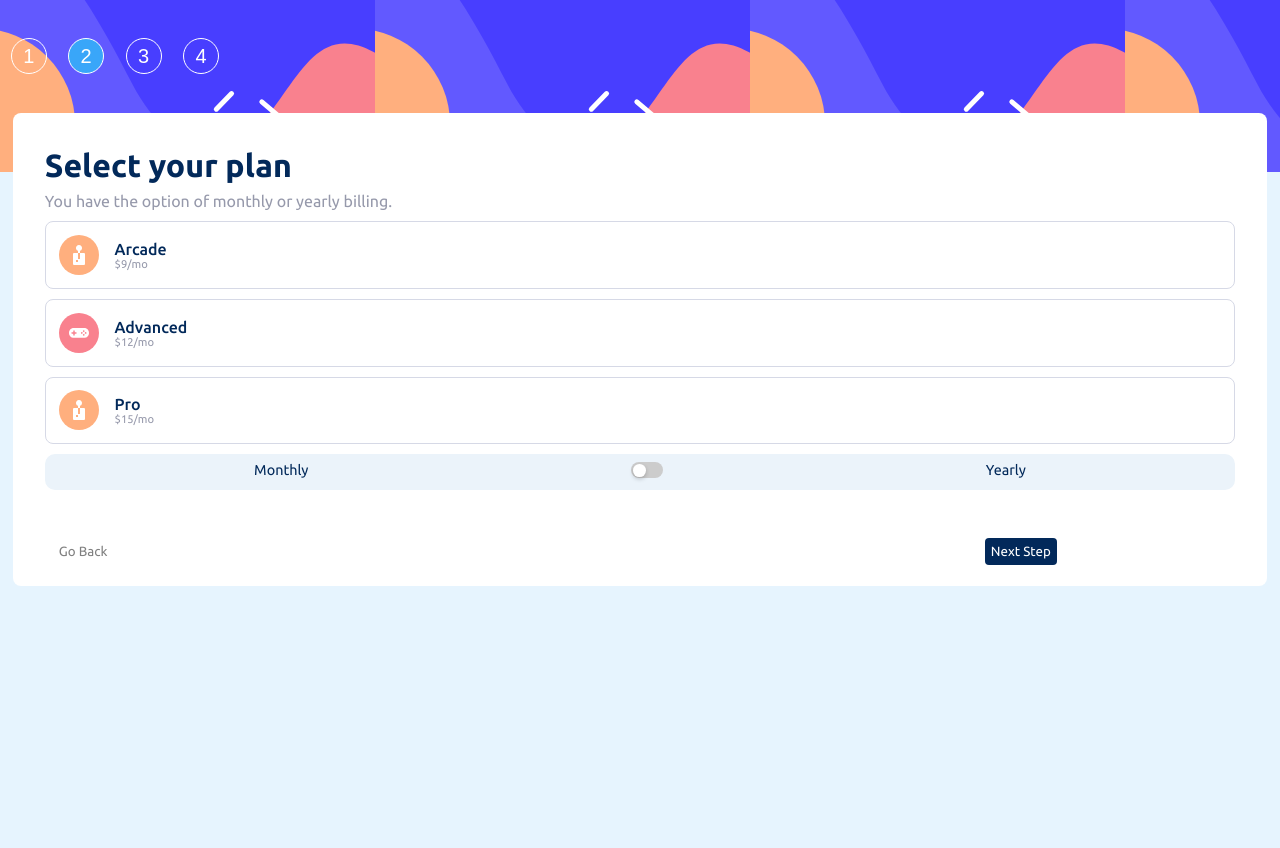
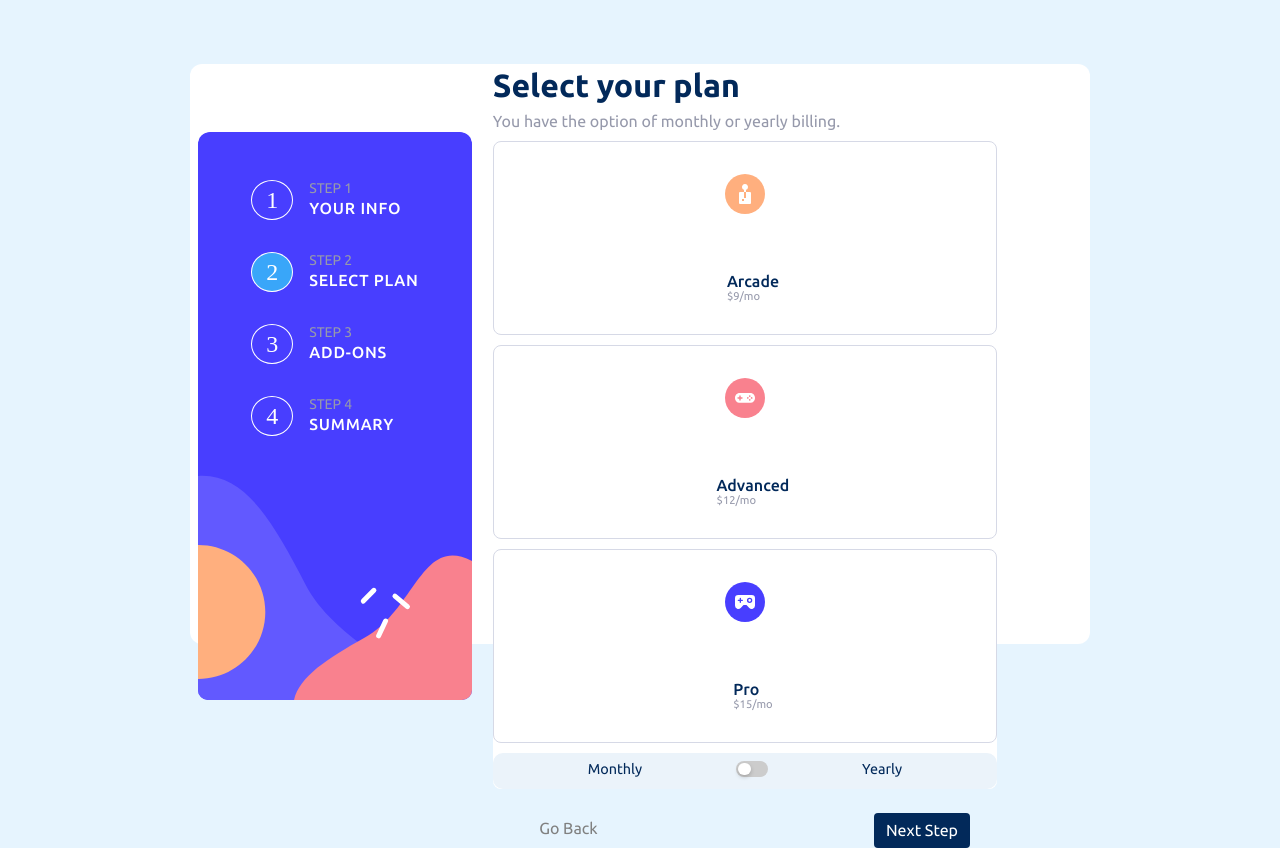
Before and after one commit to yaadevmohit/modern-form, a React (Vite) app: page / in a window 1280 px wide. Both pictures are taken after typing "Sample", "name@example.com", "5551234" into the empty fields and a click on the button "Next Step". Before the commit the page ends 800 px from the top, so only its background shows below. Built offline with nearby package versions, Linux system fonts and the light colour scheme.

Commit message:
style update

```diff
--- a/src/App.css
+++ b/src/App.css
@@ -12,25 +12,31 @@
   display: flex;
   flex-flow: column wrap;
   align-items: center;
-  /* position: relative; */
-  min-height: 100vh;
+
 }
 
 .form-step-container {
   display: flex;
+  align-items: center;
+  justify-content: center;
+  background-image: url("assets/images/bg-sidebar-mobile.svg");
+  width: 100%;
 }
 
-.form-step {
-  width: 2.25rem;
-  height: 2.25rem;
-  font-size: 1.25rem;
+
+
+.form-step-button {
+  width: 2.50rem;
+  height: 2rem;
+  font-size: 1.5rem;
   border-radius: 100%;
   background-color: transparent;
   border: solid white;
   border-width: thin;
   color: white;
   margin: 2.4rem 0.67rem;
-  cursor: pointer;
+  text-align: center;
+  padding-top: 6px;
 }
 
 .active {
@@ -38,29 +44,31 @@
 }
 
 
-.main-form {
+.form-input-container {
   background: white;
   margin-left: 0.8rem;
   margin-right: 0.8rem;
   padding: 0.5rem 2rem;
   border-radius: 8px;
-  /* position: relative; */
+  position: relative;
+  top: -1.5rem;
 }
-
 
 /* Footer  */
 .footerButtons {
   margin-top: 2.5rem;
-  position: sticky;
+  position: absolute;
   bottom: 0;
-  height: 3rem;
+  right: 0rem;
+  height: 4rem;
   background-color: white;
-  width: 80vw;
+  width: 100vw;
+
 }
 
 .forwardButton {
   border: none;
-  margin: 0.5rem;
+  margin: 1.25rem;
   padding: 6px;
   border-radius: 4px;
   background-color: hsl(213,96%,18%);
@@ -75,7 +83,7 @@
   background-color: transparent;
   color: gray;
   font-family: "Ubuntu-Regular";
-  margin: 0.5rem;
+  margin: 1rem;
   padding: 6px;
 }
 
@@ -118,7 +126,7 @@
 
 /* Step Two */
 
-.optionContainer {
+.option-container {
   max-width: 100%;
   border: Solid hsl(229, 24%, 87%);
   border-radius: 8px;
@@ -131,9 +139,6 @@
   padding: 0.8rem 0.8rem;
 }
 
-.optionContainer > span {
-  justify-self: flex-end;
-}
 
 .option {
   display: flex;
@@ -150,7 +155,7 @@
   color: hsl(231, 11%, 63%);
 }
 
-.optionContainer > span {
+.option-container > span {
   font-size: 0.8rem;
   color: hsl(243, 100%, 62%);
   font-family: "Ubuntu-Medium";
@@ -158,7 +163,7 @@
   justify-self: flex-end;
 }
 
-.optionContainer > input[type="radio"] {
+.option-container > input[type="radio"] {
   display: None;
 }
 
@@ -218,3 +223,109 @@
 .switch input:checked + .slider::before {
   transform: translateX(1rem);
 }
+
+#button-name, #button-info {
+  display: none;
+}
+
+@media screen and (min-width: 860px){
+  .form-container {
+    flex-flow: row wrap;
+    align-items: center;
+    background-color: white;
+    /* padding: 1rem 0.5rem; */
+    border-radius: 12px;
+    width: auto;
+    margin-top: 4rem;
+    height: 580px;
+    width: 900px;
+  }
+  .main-form {
+    position: relative;
+    min-width: 530px;
+    min-height: 387px;
+  }
+  .form-step-container {
+    background-image: url(assets/images/bg-sidebar-desktop.svg);
+    background-repeat: no-repeat;
+    flex-flow: column wrap;
+    justify-content: flex-start;
+    align-content: center;
+    width: 274px;
+    margin: 0.5rem 0.5rem;
+    height: 100%;
+    border-radius: 12px;
+    padding-top: 2rem;
+  }
+
+  .form-input-container {
+    padding: 0;
+  }
+
+  .form-step {
+    display: flex;
+    margin-right: auto;
+    color: var(--cool-gray);
+  }
+  #button-name {
+    font-family: "Ubuntu-Regular";
+    margin-top: 1rem;
+    display: block;
+    font-size: 14px;
+  }
+  #button-info {
+    display: block;
+    color: white;
+    margin-top: 0.2rem;
+    font-family: "Ubuntu-Medium";
+    letter-spacing: .05rem;
+    font-size: 16px;
+  }
+
+  .form-step-button {
+    margin: 1rem;
+    margin-left: 0rem;
+  }
+
+  .footerButtons {
+    width: auto;
+    bottom: -2rem;
+  }
+  .forwardButton {
+    right: 2.5rem;
+    margin: 0;
+    width: 6rem;
+    height: 2.2rem;
+    font-size: 1rem;
+    top: 2rem;
+
+  }
+  .backward-button {
+    position: absolute;
+    left: -30.8rem;
+    top: 1rem;
+    font-size: 1rem;
+  }
+  .option-container {
+    padding: 2rem 1rem;
+    flex-direction: column;
+    justify-content: space-between;
+    min-height: 8rem;
+    min-width: 8rem;
+  }
+
+  .step-two-options {
+    display: flex;
+    justify-content: space-between;
+    margin-top: 2rem;
+  }
+
+  .step-info {
+    font-size: 1rem;
+  }
+
+
+  .option-container:hover{
+    border: solid rgb(28, 5, 208);
+  }
+}
--- a/src/App.jsx
+++ b/src/App.jsx
@@ -1,11 +1,11 @@
 import { useState } from 'react'
 import StepOne from './StepOne'
 import StepTwo from './StepTwo'
-import StepInfo from './StepInfo'
 import Footer from './Footer'
 import './index.css'
 import './App.css'
 import StepThree from './StepThree'
+import data from "./assets/formData"
 
 const App = () =>  {
   const [step, setStep] = useState(1)
@@ -40,17 +40,39 @@ const App = () =>  {
     })
   }
 
+  const buttonsData = data.formSteps
+  const formButtons = buttonsData.map(button => {
+    return (<div className='form-step'>
+              <div
+                className={step === button.key ? "form-step-button active" : "form-step-button"} key={button.key}
+              >
+                {button.key}
+              </div>
+            <div className="step-info">
+              <span id="button-name">{button.name}<br/></span>
+              <span id="button-info">{button.info}</span>
+            </div>
+            </div>)
+  })
+
   return (
     <>
-      <div className='form-containr'>
+      <div className='form-container'>
         <div  className='form-step-container'>
-          <button className={step === 1 ? "form-step active" : "form-step"}>1</button>
-          <button className={step === 2 ? "form-step active" : "form-step"}>2</button>
-          <button className={step === 3 ? "form-step active" : "form-step"}>3</button>
-          <button className={step === 4 ? "form-step active" : "form-step"}>4</button>
+                  {formButtons}
         </div>
         <form className='main-form'>
-          {step == 1 ? <StepOne onChange={handleChange} value={formData}/> : step == 2 ? <StepTwo /> : step==3 ? <StepThree/> : <div></div>}
+          <div className='form-input-container'>
+            {
+              step == 1 ? <StepOne onChange={handleChange} data={formData}/>
+              :
+                step == 2 ? <StepTwo />
+              :
+                step==3 ? <StepThree/>
+              :
+                <div></div>
+            }
+          </div>
           {step <= 4 && <Footer handleClick={handleClick} step={step}/>}
         </form>
       </div>
--- a/src/Footer.jsx
+++ b/src/Footer.jsx
@@ -2,10 +2,9 @@ const Footer = ({handleClick, step}) => {
     return (
         <>
             <div className='footerButtons'>
-                <button className={step > 1 ? 'backward-button' : 'hide-btn'} onClick={handleClick} value="back-btn">Go Back</button>
+                <button className={step > 1 ? 'backward-button' : 'hide-btn'} onClick={handleClick} value="back-btn" type="submit">Go Back</button>
                 <button className='forwardButton' onClick={handleClick} value="fwd-btn">Next Step</button>
             </div>
-
         </>
     )
 }
--- a/src/Option.jsx
+++ b/src/Option.jsx
@@ -2,10 +2,10 @@ const Option = ({inputName, nameDetail, logo, type, children}) => {
 
 
     return(
-        <div className='optionContainer'>
+        <div className='option-container'>
             <input type={type} id= {inputName} name={inputName} value={inputName}  />
             <img src={logo}/>
-            <label className='option' for={inputName}>
+            <label className='option' htmlFor={inputName}>
                 {inputName}
                 <span>{nameDetail}</span>
             </label>
--- a/src/StepInfo.jsx
+++ b/src/StepInfo.jsx
@@ -1,4 +1,4 @@
-const StepInfo = ({heading, about, step}) => {
+const StepInfo = ({heading, about}) => {
     return (
       <div >
         <h2 className='heading-info'>{heading}</h2>
--- a/src/StepTwo.jsx
+++ b/src/StepTwo.jsx
@@ -1,51 +1,56 @@
 import React, { useState } from 'react'
 import './assets/fonts/Ubuntu-Bold.ttf'
-import arcadeSvg from './assets/images/icon-arcade.svg'
-import advancedSvg from './assets/images/icon-advanced.svg'
-import proSvg from './assets/images/icon-pro.svg'
 import Option from './Option'
 import StepInfo from './StepInfo'
+import data from "./assets/formData"
 
-const optionsData = {
-    Arcade: {
-        name: "Arcade",
-        logo: arcadeSvg,
-        moPrice: "$9/mo",
-        yrPrice: "$99/yr",
-    },
-    Advanced: {
-        name: "Advanced",
-        logo: advancedSvg,
-        moPrice: "$12/mo",
-        yrPrice: "$120/yr",
-    },
-    Pro: {
-        name: "Pro",
-        logo: proSvg,
-        moPrice: "$15/mo",
-        yrPrice: "$150/yr",
-    }
-}
+// const optionsData = {
+//     Arcade: {
+//         name: "Arcade",
+//         logo: arcadeSvg,
+//         moPrice: "$9/mo",
+//         yrPrice: "$99/yr",
+//     },
+//     Advanced: {
+//         name: "Advanced",
+//         logo: advancedSvg,
+//         moPrice: "$12/mo",
+//         yrPrice: "$120/yr",
+//     },
+//     Pro: {
+//         name: "Pro",
+//         logo: proSvg,
+//         moPrice: "$15/mo",
+//         yrPrice: "$150/yr",
+//     }
+// }
+
+const optionsData = data.stepTwoOptions
 
 const StepTwo = () => {
 
     const [isYearly, setIsYearly] = useState(false);
 
+    const options = optionsData.map(option => {
+        return (
+            <div className='option-container'>
+                <input type="radio" name={option.id} value={option.name}  />
+                <img src={option.logo}/>
+                <label className='option' htmlFor={option.id}>
+                    {option.name}
+                    <span>{isYearly ? option.yrPrice : option.moPrice}</span>
+                </label>
+                {isYearly && <span>2 Months free</span>}
+            </div>
+            )
+    })
     function handleToggle() {
         setIsYearly(!isYearly)
     }
     return(
         <>
             <StepInfo heading="Select your plan" about="You have the option of monthly or yearly billing."/>
-            <Option inputName={optionsData.Arcade.name} logo={optionsData.Arcade.logo} nameDetail={isYearly ? optionsData.Arcade.yrPrice : optionsData.Arcade.moPrice} type="radio">
-                {isYearly && <span>2 Months free</span>}
-            </Option>
-            <Option inputName={optionsData.Advanced.name} logo={optionsData.Advanced.logo} nameDetail={isYearly ? optionsData.Advanced.yrPrice : optionsData.Advanced.moPrice} type="radio">
-                {isYearly && <span>2 Months free</span>}
-            </Option>
-            <Option inputName={optionsData.Pro.name} logo={optionsData.Arcade.logo} nameDetail={isYearly ? optionsData.Pro.yrPrice : optionsData.Pro.moPrice} type="radio">
-                {isYearly && <span>2 Months free</span>}
-            </Option>
+           {options}
             <div className='interval-toggle'>
                 <span>Monthly</span>
                 <label className='switch'>
--- /dev/null
+++ b/src/assets/formData.jsx
@@ -0,0 +1,79 @@
+import arcadeSvg from './images/icon-arcade.svg'
+import advancedSvg from './images/icon-advanced.svg'
+import proSvg from './images/icon-pro.svg'
+export default {
+    formSteps: [
+        {
+            key: 1,
+            name: "STEP 1",
+            info: "YOUR INFO"
+        },
+
+        {
+            key: 2,
+            name: "STEP 2",
+            info: "SELECT PLAN"
+        },
+
+        {
+            key: 3,
+            name: "STEP 3",
+            info: "ADD-ONS"
+        },
+
+        {
+            key: 4,
+            name: "STEP 4",
+            info: "SUMMARY"
+        }
+    ],
+
+    stepOneInputs: [
+        {name: "Name",
+         type: "text",
+         placeholder: "e.g. stephen king",
+         id: "name"
+        },
+
+        {name: "Email Address",
+        type: "email",
+        placeholder: "e.g. anexample@example.com",
+        id: "email"
+        },
+
+        {name: "Phone Number",
+        type: "tel",
+        placeholder: "+123456789",
+        id: "phone"
+        }
+    ],
+
+    stepTwoOptions: [
+        {
+            name: "Arcade",
+            logo: arcadeSvg,
+            moPrice: "$9/mo",
+            yrPrice: "$99/yr",
+            isChecked: false,
+            id:"arcade"
+        },
+
+        {
+            name: "Advanced",
+            logo: advancedSvg,
+            moPrice: "$12/mo",
+            yrPrice: "$120/yr",
+            isChecked: false,
+            id:"advanced"
+        },
+
+        {
+            name: "Pro",
+            logo: proSvg,
+            moPrice: "$15/mo",
+            yrPrice: "$150/yr",
+            isChecked: false,
+            id: "pro"
+        }
+    ]
+}
--- a/src/index.css
+++ b/src/index.css
@@ -1,10 +1,3 @@
-body {
-  margin: 0;
-  background-image: url(assets/images/bg-sidebar-mobile.svg);
-  background-position: left top;
-  background-repeat: repeat-x;
-  background-color: hsl(206, 94%, 95%);
-}
 
 @font-face {
   font-family: "Ubuntu-Bold";
@@ -20,3 +13,10 @@ body {
   font-family: "Ubuntu-Regular";
   src: url("./assets/fonts/Ubuntu-Regular.ttf") format('truetype');
 }
+body {
+  margin: 0;
+  background-color: hsl(206, 94%, 95%);
+  display: flex;
+  align-items: center;
+  justify-content: center;
+}
```
Also changed, not shown: src/InputField.jsx (deleted, +0 -13 lines), src/StepOne.jsx (+13 -5 lines).
